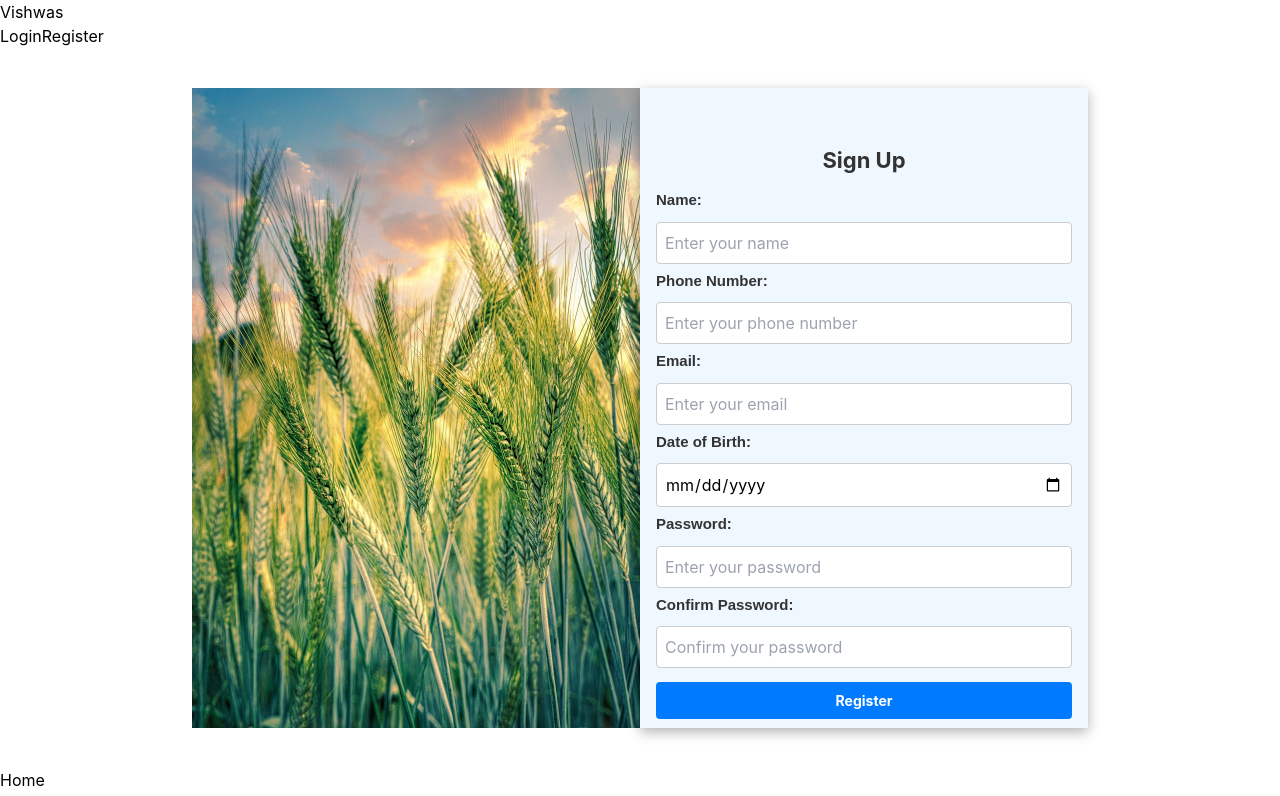
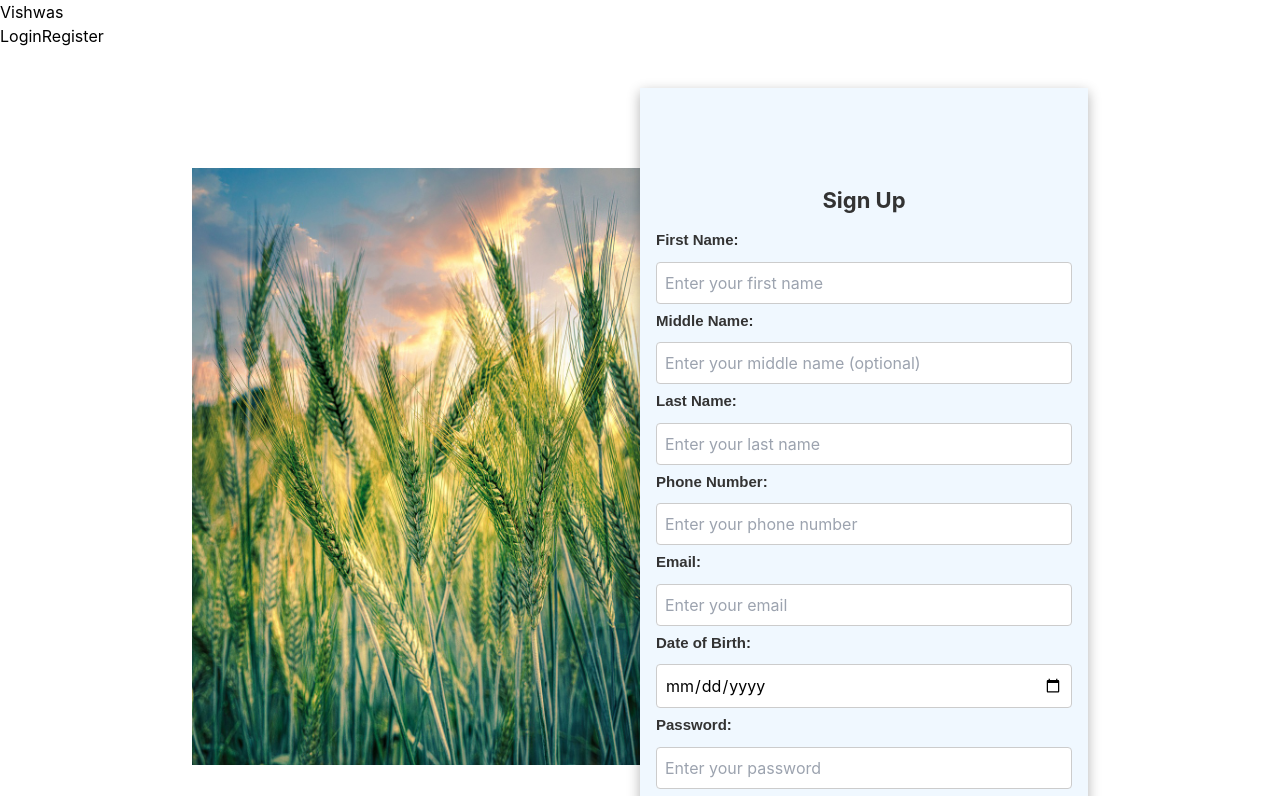
Before and after one commit to vigneshwaranbalamurugan/VISHWAS, a React (Vite) app in the folder vishwas/: page /signup in a window 1280 px wide. Shown: the top 796 px of the page. Built offline with nearby package versions, Linux system fonts and the light colour scheme.

Commit message:
update signup css

```diff
--- a/vishwas/src/pages/signup/Signup.tsx
+++ b/vishwas/src/pages/signup/Signup.tsx
@@ -4,7 +4,9 @@ import './signup.css';
 import img from '../../assets/cereals.jpg';
 
 interface SignupFormValues {
-  name: string;
+  firstName: string;
+  lastName: string;
+  middleName: string;
   phoneNumber: string;
   email: string;
   dateOfBirth: string;
@@ -14,7 +16,9 @@ interface SignupFormValues {
 
 const Signup = () => {
   const [formData, setFormData] = useState<SignupFormValues>({
-    name: '',
+    firstName: '',
+    lastName:'',
+    middleName:'',
     phoneNumber: '',
     email: '',
     dateOfBirth: '',
@@ -37,20 +41,48 @@ const Signup = () => {
 
   return (
     <section className="signup-section">
-      <div className="image-container"></div>
+      <div className="image-container" style={{marginTop:'10vh'}}><img src={img} alt='login'></img></div>
       <div className="signup-container">
       <h2 style={{ marginTop: '10vh' }}>Sign Up</h2>
         <form onSubmit={handleSubmit}>
          <div>
-            <label htmlFor="name">Name:</label>
+        <label htmlFor="firstName">First Name:</label>
         <input
           type="text"
           className="form-control"
-              id="name"
-              name="name"
-              placeholder="Enter your name"
-              value={formData.name}
+          id="firstName"
+          name="firstName"
+          placeholder="Enter your first name"
+          value={formData.firstName}
           onChange={handleChange}
+          required
+        />
+      </div>
+
+      <div>
+        <label htmlFor="middleName">Middle Name:</label>
+        <input
+          type="text"
+          className="form-control"
+          id="middleName"
+          name="middleName"
+          placeholder="Enter your middle name (optional)"
+          value={formData.middleName}
+          onChange={handleChange}
+        />
+      </div>
+
+      <div>
+        <label htmlFor="lastName">Last Name:</label>
+        <input
+          type="text"
+          className="form-control"
+          id="lastName"
+          name="lastName"
+          placeholder="Enter your last name"
+          value={formData.lastName}
+          onChange={handleChange}
+          required
         />
       </div>
           <div>
--- a/vishwas/src/pages/signup/signup.css
+++ b/vishwas/src/pages/signup/signup.css
@@ -1,7 +1,7 @@
 /* Container for the entire signup section */
 .signup-section {
     display: flex; /* Use Flexbox for side-by-side layout */
-    height: 80vh; /* Adjust height as needed */
+    height: 100%; /* Adjust height as needed */
     width: 70vw; /* Increased width for a slightly larger container */
     margin: auto; /* Centers the section horizontally */
     margin-top: 5vh;
@@ -11,10 +11,9 @@
   /* Left side image container */
   .image-container {
     flex: 1; /* Takes up half of the flex container */
-    background-image: url('../../assets/cereals.jpg');
+    /* background-image: url('../../assets/cereals.jpg');  */
     background-size: cover;
     background-position: center;
-    background-repeat: no-repeat;
     height: 100%; /* Full height of the section */
     min-width: 50%; /* Ensures image is visible */
   }
```
Lines whose indentation alone changed are shown as unchanged.
